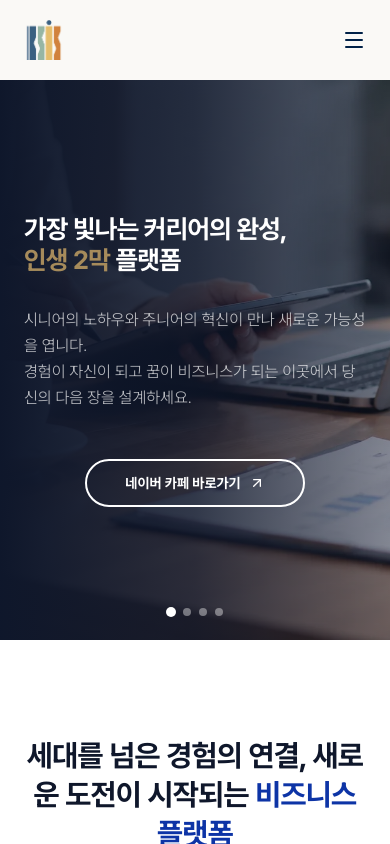
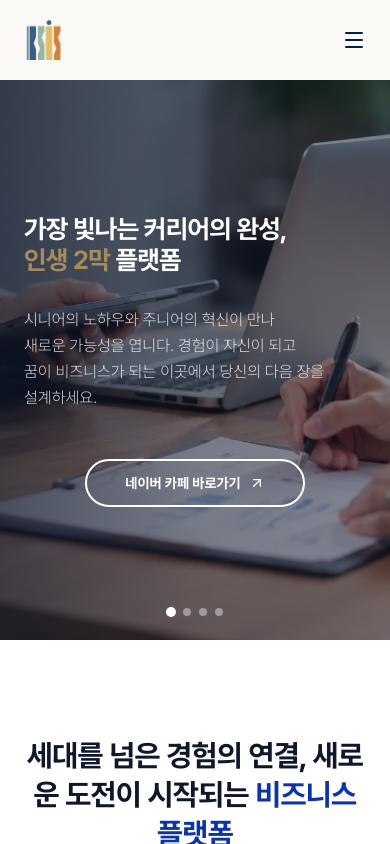
Before and after one commit to HayoungCH00I/KSIS, a React (Vite) app: page / in a window 390 px wide. Both pictures are taken after a click on the button 171 px from the left and 612 px from the top of the page. Shown: the top 844 px of the page. Built offline with nearby package versions, Linux system fonts and the light colour scheme.

Commit message:
Add files via upload

```diff
--- a/src/pages/Home.tsx
+++ b/src/pages/Home.tsx
@@ -11,6 +11,13 @@ import CalendarSection from './Calendar';
 
 const heroImages = [heroImg1, heroImg2, heroImg3, heroImg4];
 
+const heroImagePositions = [
+  'object-[75%_center]', // 1번 슬라이드
+  'object-[90%_center]', // 2번 슬라이드
+  'object-[75%_center]', // 3번 슬라이드
+  'object-[90%_center]', // 4번 슬라이드
+];
+
 const slideContents = [
   {
     heading: (
@@ -21,8 +28,15 @@ const slideContents = [
     ),
     description: (
       <>
-        시니어의 노하우와 주니어의 혁신이 만나 새로운 가능성을 엽니다. <br />
-        경험이 자신이 되고 꿈이 비즈니스가 되는 이곳에서 당신의 다음 장을 설계하세요.
+        <span className="inline-block mr-1">시니어의 노하우와</span>
+        <span className="inline-block mr-1">주니어의 혁신이 만나</span>
+        <span className="inline-block">새로운 가능성을 엽니다.</span>{" "}
+        <br className="hidden md:block" />
+        <span className="inline-block mr-1">경험이 자신이 되고</span>
+        <span className="inline-block mr-1">꿈이 비즈니스가 되는</span>
+        <span className="inline-block mr-1">이곳에서</span>
+        <span className="inline-block mr-1">당신의 다음 장을</span>
+        <span className="inline-block">설계하세요.</span>
       </>
     )
   },
@@ -35,8 +49,12 @@ const slideContents = [
     ),
    description: (
       <>
-        전 세대를 아우르는 전문가 네트워크를 통해 서로의 역량을 자산화하고 <br />
-        동반 성장의 기회를 설계합니다.
+        <span className="inline-block mr-1">전 세대를 아우르는</span>
+        <span className="inline-block mr-1">전문가 네트워크를 통해</span>
+        <span className="inline-block">서로의 역량을 자산화하고</span>{" "}
+        <br className="hidden md:block" />
+        <span className="inline-block mr-1">동반 성장의 기회를</span>
+        <span className="inline-block">설계합니다.</span>
       </>
     )
   },
@@ -49,8 +67,14 @@ const slideContents = [
     ),
     description: (
       <>
-        개인이 보유한 무형의 지식을 측정 가능한 비즈니스 자산으로 전환하며 <br />
-        모두가 동반 성장하는 강력한 파트너십을 구축합니다.
+        <span className="inline-block mr-1">개인이 보유한</span>
+        <span className="inline-block mr-1">무형의 지식을</span>
+        <span className="inline-block mr-1">측정 가능한</span>
+        <span className="inline-block">비즈니스 자산으로 전환하며</span>{" "}
+        <br className="hidden md:block" />
+        <span className="inline-block mr-1">모두가 동반 성장하는</span>
+        <span className="inline-block mr-1">강력한 파트너십을</span>
+        <span className="inline-block">구축합니다.</span>
       </>
     )
   },
@@ -63,8 +87,11 @@ const slideContents = [
     ),
     description: (
       <>
-        시니어의 숙련된 노하우와 청년 전문가의 에너지가 융합하여 <br />
-        실질적인 비즈니스 해법과 경제적 가치를 창출합니다.
+        <span className="inline-block mr-1">시니어의 숙련된 노하우와</span>
+        <span className="inline-block">청년 전문가의 에너지가 융합하여</span>{" "}
+        <br className="hidden md:block" />
+        <span className="inline-block mr-1">실질적인 비즈니스 해법과</span>
+        <span className="inline-block">경제적 가치를 창출합니다.</span>
       </>
     )
   }
@@ -154,11 +181,11 @@ export default function Home() {
               <img
                 src={img}
                 alt={`Hero Background ${idx + 1}`}
-                className="w-full h-full object-cover"
+                className={`w-full h-full object-cover ${heroImagePositions[idx]} md:object-center`}
               />
             </motion.div>
           ))}
-          <div className="absolute inset-0 bg-gradient-to-r from-slate-900 via-slate-900/70 to-transparent z-1" />
+          <div className="absolute inset-0 bg-gradient-to-r from-slate-900/50 md:from-slate-900 via-slate-900/10 to-transparent md:via-slate-900/70 z-1" />
         </div>
 
         {/* Carousel Navigation Buttons on ends */}
@@ -214,7 +241,7 @@ export default function Home() {
               initial={{ opacity: 0, y: 15 }}
               animate={{ opacity: 1, y: 0 }}
               transition={{ duration: 0.5, delay: 0.1 }}
-              className="text-[16px]] md:text-2xl text-white/70 font-light leading-relaxed max-w-2xl"
+              className="text-[16px] md:text-2xl text-white/70 font-light leading-relaxed max-w-2xl"
             >
               {slideContents[currentSlide].description}
             </motion.p>
```
